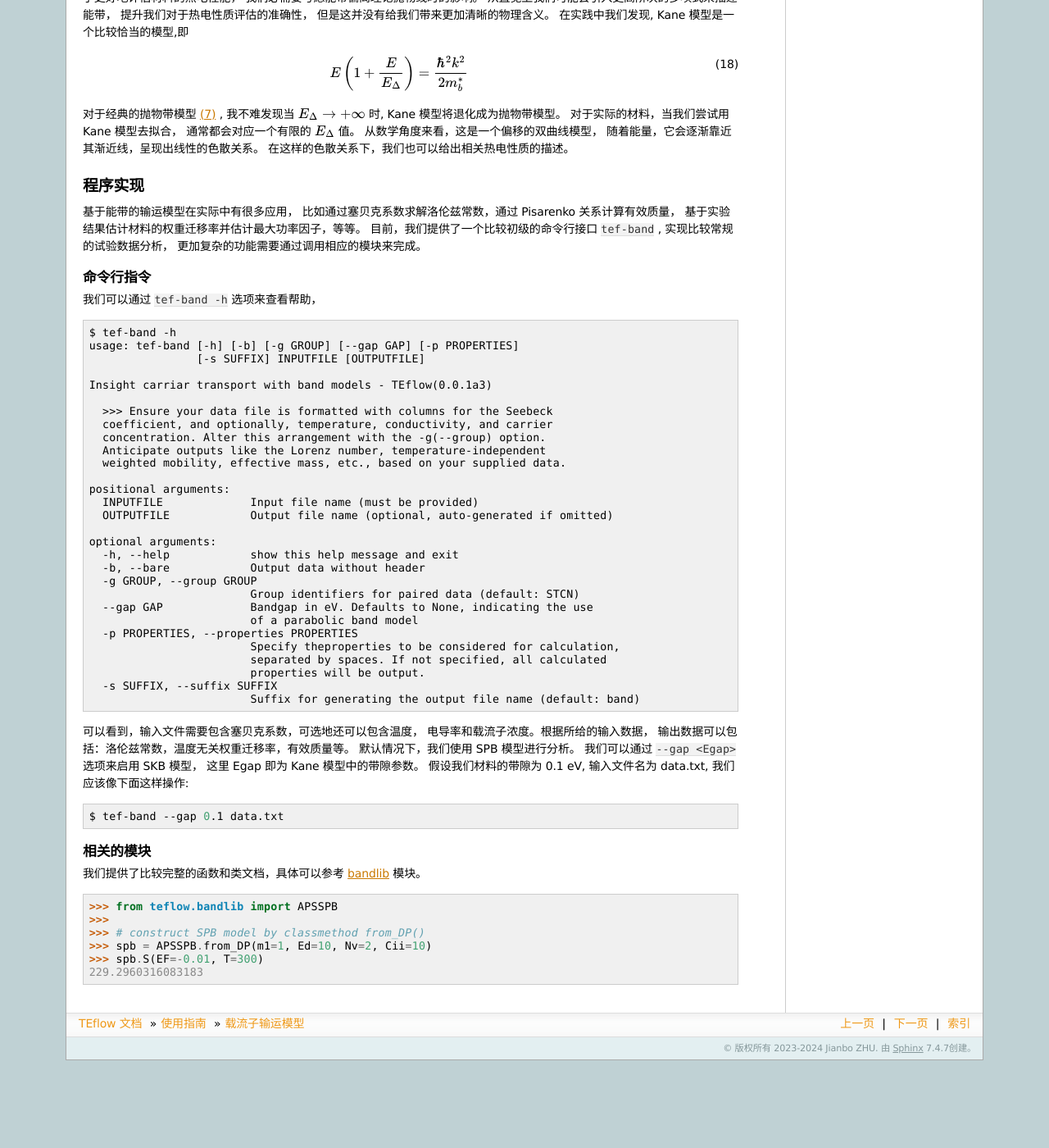
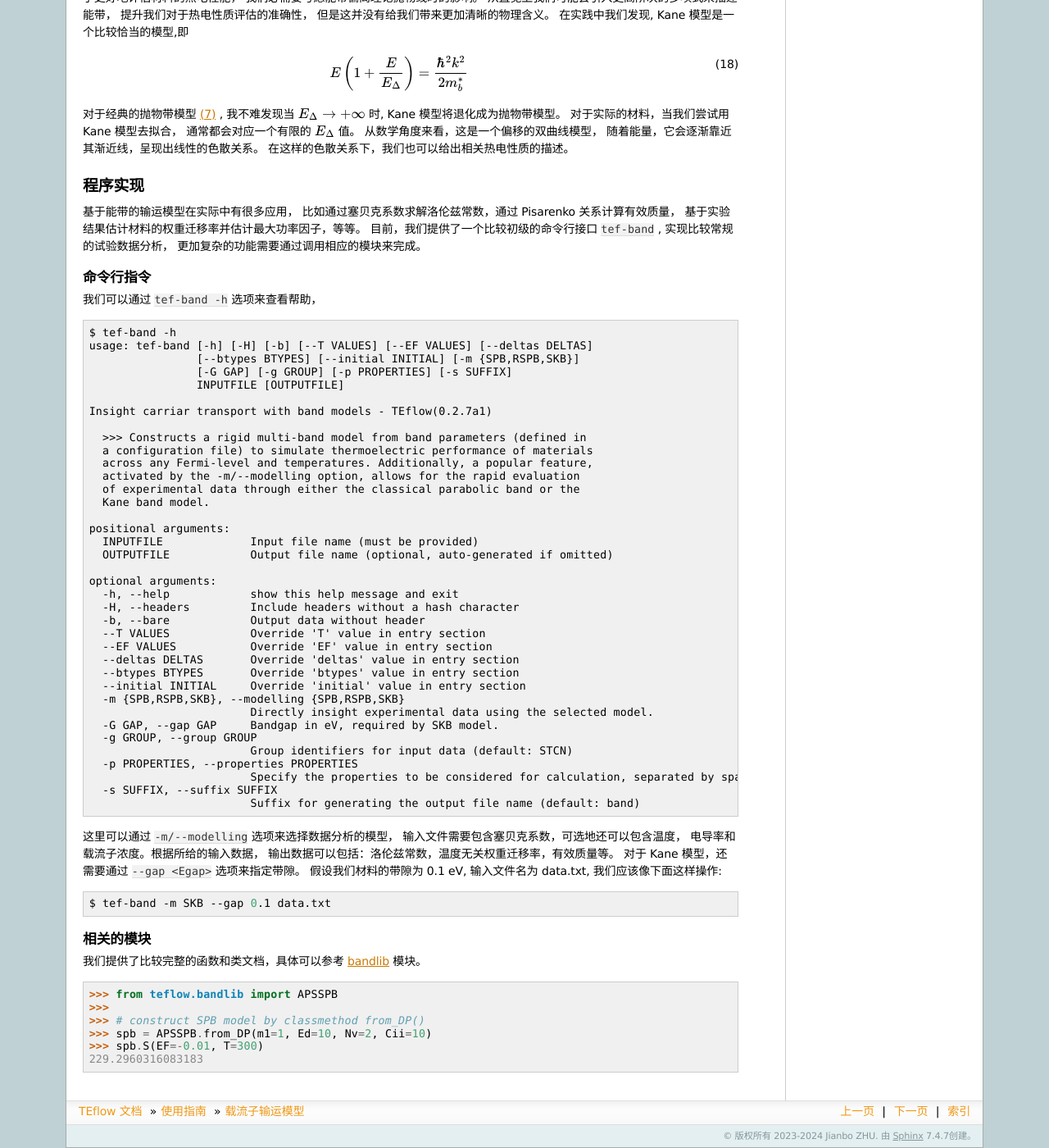
Before and after one commit to JianboHIT/TEflow, a Sphinx documentation site: the page built from docs/usage/modeling_transport.rst, in a window 1280 px wide and 1400 px high, scrolled down 2902 px. Shown: the whole window at 82% size. Built offline with Sphinx 7.4.7, drawn with Linux system fonts in a browser that asks for light colours; before the commit the page ends 4195 px from its top, so only the background shows below that.

Commit message:
update tef-band demo in usage/modeling_transport.rst

```diff
--- a/docs/usage/modeling_transport.rst
+++ b/docs/usage/modeling_transport.rst
@@ -300,16 +300,19 @@ Kane能带模型
 .. code-block::
 
     $ tef-band -h
-    usage: tef-band [-h] [-b] [-g GROUP] [--gap GAP] [-p PROPERTIES]
-                    [-s SUFFIX] INPUTFILE [OUTPUTFILE]
+    usage: tef-band [-h] [-H] [-b] [--T VALUES] [--EF VALUES] [--deltas DELTAS]
+                    [--btypes BTYPES] [--initial INITIAL] [-m {SPB,RSPB,SKB}]
+                    [-G GAP] [-g GROUP] [-p PROPERTIES] [-s SUFFIX]
+                    INPUTFILE [OUTPUTFILE]
 
-    Insight carriar transport with band models - TEflow(0.0.1a3)
+    Insight carriar transport with band models - TEflow(0.2.7a1)
 
-      >>> Ensure your data file is formatted with columns for the Seebeck
-      coefficient, and optionally, temperature, conductivity, and carrier
-      concentration. Alter this arrangement with the -g(--group) option.
-      Anticipate outputs like the Lorenz number, temperature-independent
-      weighted mobility, effective mass, etc., based on your supplied data.
+      >>> Constructs a rigid multi-band model from band parameters (defined in
+      a configuration file) to simulate thermoelectric performance of materials
+      across any Fermi-level and temperatures. Additionally, a popular feature,
+      activated by the -m/--modelling option, allows for the rapid evaluation
+      of experimental data through either the classical parabolic band or the
+      Kane band model.
 
     positional arguments:
       INPUTFILE             Input file name (must be provided)
@@ -317,30 +320,34 @@ Kane能带模型
 
     optional arguments:
       -h, --help            show this help message and exit
+      -H, --headers         Include headers without a hash character
       -b, --bare            Output data without header
+      --T VALUES            Override 'T' value in entry section
+      --EF VALUES           Override 'EF' value in entry section
+      --deltas DELTAS       Override 'deltas' value in entry section
+      --btypes BTYPES       Override 'btypes' value in entry section
+      --initial INITIAL     Override 'initial' value in entry section
+      -m {SPB,RSPB,SKB}, --modelling {SPB,RSPB,SKB}
+                            Directly insight experimental data using the selected model.
+      -G GAP, --gap GAP     Bandgap in eV, required by SKB model.
       -g GROUP, --group GROUP
-                            Group identifiers for paired data (default: STCN)
-      --gap GAP             Bandgap in eV. Defaults to None, indicating the use
-                            of a parabolic band model
+                            Group identifiers for input data (default: STCN)
       -p PROPERTIES, --properties PROPERTIES
-                            Specify theproperties to be considered for calculation,
-                            separated by spaces. If not specified, all calculated
-                            properties will be output.
+                            Specify the properties to be considered for calculation, separated by spaces.
       -s SUFFIX, --suffix SUFFIX
                             Suffix for generating the output file name (default: band)
 
-可以看到，输入文件需要包含塞贝克系数，可选地还可以包含温度，
+这里可以通过 ``-m/--modelling`` 选项来选择数据分析的模型，
+输入文件需要包含塞贝克系数，可选地还可以包含温度，
 电导率和载流子浓度。根据所给的输入数据，
 输出数据可以包括：洛伦兹常数，温度无关权重迁移率，有效质量等。
-默认情况下，我们使用 SPB 模型进行分析。
-我们可以通过 ``--gap <Egap>`` 选项来启用 SKB 模型，
-这里 Egap 即为 Kane 模型中的带隙参数。
+对于 Kane 模型，还需要通过 ``--gap <Egap>`` 选项来指定带隙。
 假设我们材料的带隙为 0.1 eV, 输入文件名为 data.txt,
 我们应该像下面这样操作:
 
 .. code-block:: bash
 
-    $ tef-band --gap 0.1 data.txt
+    $ tef-band -m SKB --gap 0.1 data.txt
 
 相关的模块
 ^^^^^^^^^^
```
